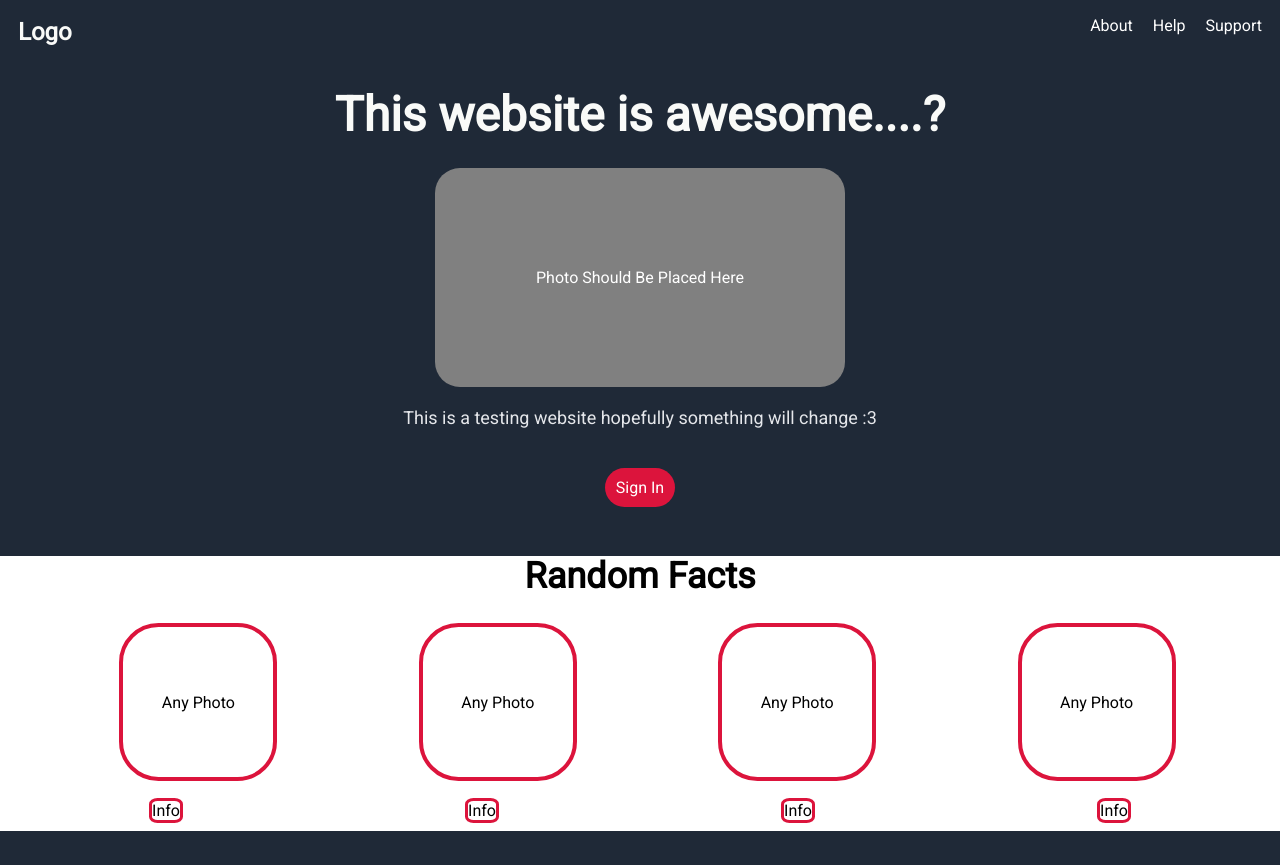
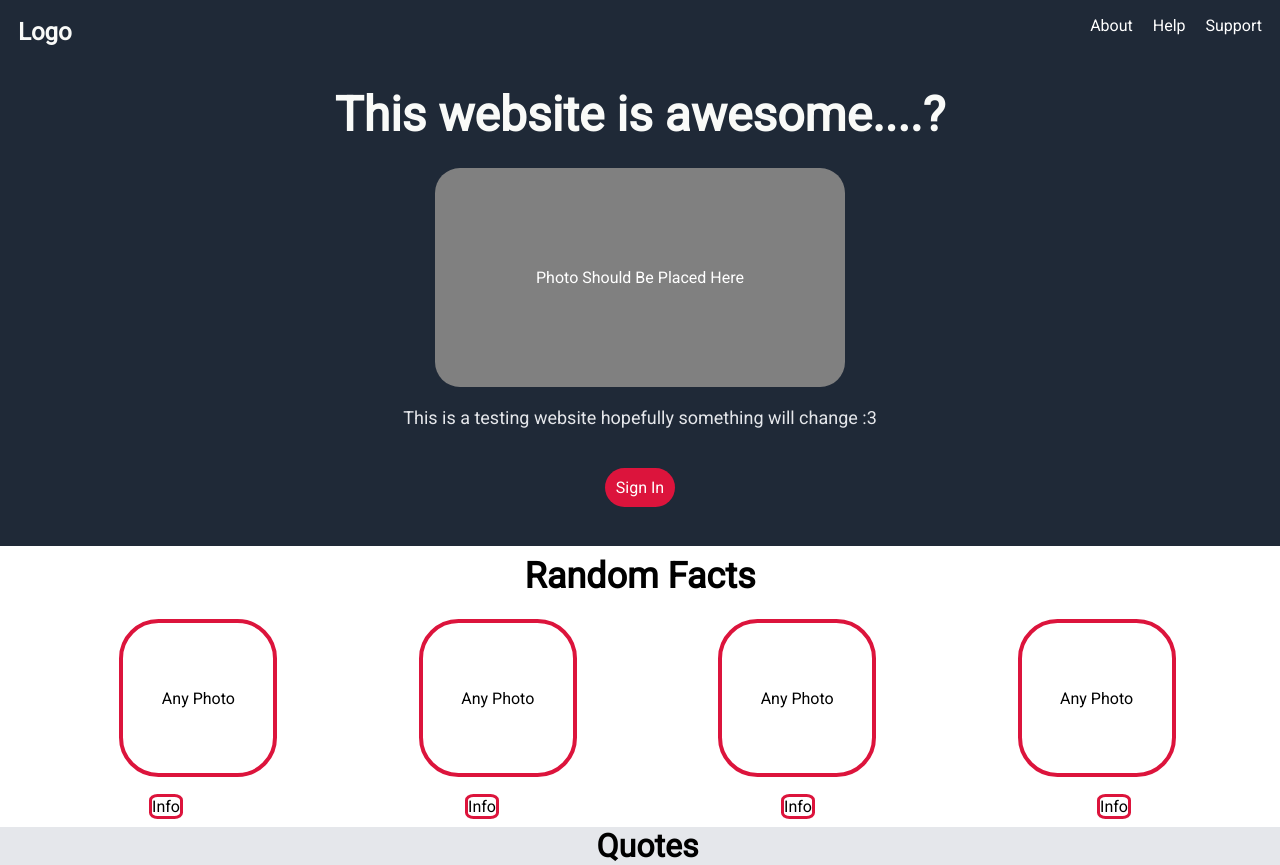
Before and after one commit to ah2355/website, a plain HTML site: page index.html in a window 1280 px wide. Before the commit the page ends 831 px from the top, so only its background shows below. Drawn offline with Linux system fonts and the light colour scheme.

Commit message:
Starting to work on 3/4 part (quotes part)

```diff
--- a/index.html
+++ b/index.html
@@ -45,16 +45,23 @@
             <div class = "txt1 txt">
                 <p1>Info</p1>
             </div>
+
             <div class = "txt2 txt">
                 <p1>Info</p1>
             </div>
+
             <div class = "txt3 txt">
                 <p1>Info</p1>
             </div>
+
             <div class = "txt4 txt">
                 <p1>Info</p1>
             </div>
 
         </div>
+
+        <div class = "box3">
+            <h1 class = "head2">Quotes</h1>
+        </div>
     </body>
 </html>
--- a/style.css
+++ b/style.css
@@ -95,7 +95,7 @@ body
     background-color:transparent;
     text-align:center;
     font-size:36px;
-    margin-bottom:-61px;
+    margin-bottom:-71px;
 }
 
 .box2
@@ -123,7 +123,7 @@ body
     height:150px;
     border:4px solid crimson;
     border-radius:25%;
-    margin-top:67px;
+    margin-top:73px;
     margin-bottom:50px;
     align-items:center;
     justify-content:space-around;
@@ -148,3 +148,19 @@ body
     margin-top:-13px;
 
 }
+
+.box3
+{
+    text-align:center;
+    background-color:#E5E7EB;
+    margin:auto;
+    margin-left:-10px;
+    margin-right:-25px;
+    margin-top:-13px;
+    margin-bottom:-22px;
+}
+
+.head2
+{
+
+}
```
